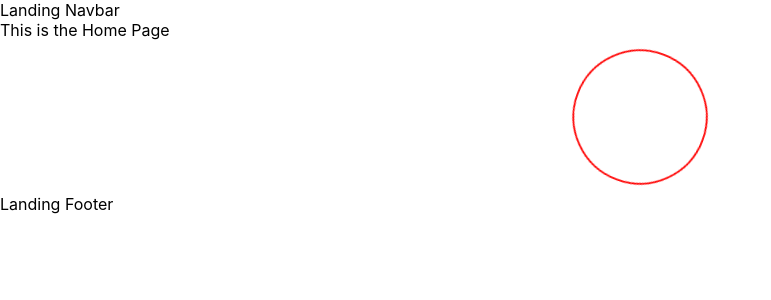
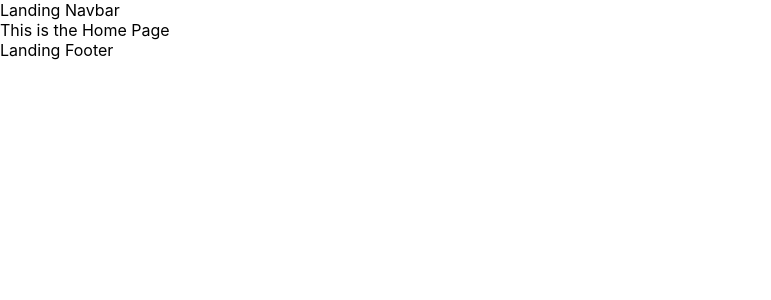
Before and after one commit to legenie1/githubuser, a React (Create React App) app: page / in a window 1280 px wide. Shown: the top 300 px of the page, without its empty margins (0-771 px from the left). Built offline with nearby package versions, Linux system fonts and the light colour scheme.

Commit message:
75% project setup

```diff
--- a/src/pages/landing/Landingpage.jsx
+++ b/src/pages/landing/Landingpage.jsx
@@ -1,29 +1,8 @@
-import React, { useState } from "react";
-import { ClipLoader } from "react-spinners";
+import React from "react";
 import Landinglayout from "../layouts/Landinglayout";
 
-const override = {
-  display: "block",
-  margin: "0 auto",
-  borderColor: "red",
-};
-
 function Landingpage() {
-  let [loading, setLoading] = useState(true);
-  let [color, setColor] = useState("#ffffff");
-  return (
-    <Landinglayout>
-      This is the Home Page
-      <ClipLoader
-        color={color}
-        loading={loading}
-        cssOverride={override}
-        size={150}
-        aria-label="Loading Spinner"
-        data-testid="loader"
-      />
-    </Landinglayout>
-  );
+  return <Landinglayout>This is the Home Page</Landinglayout>;
 }
 
 export default Landingpage;
```
Also changed, not shown: src/components/loaders/Pageloader.jsx (+22 -2 lines).
